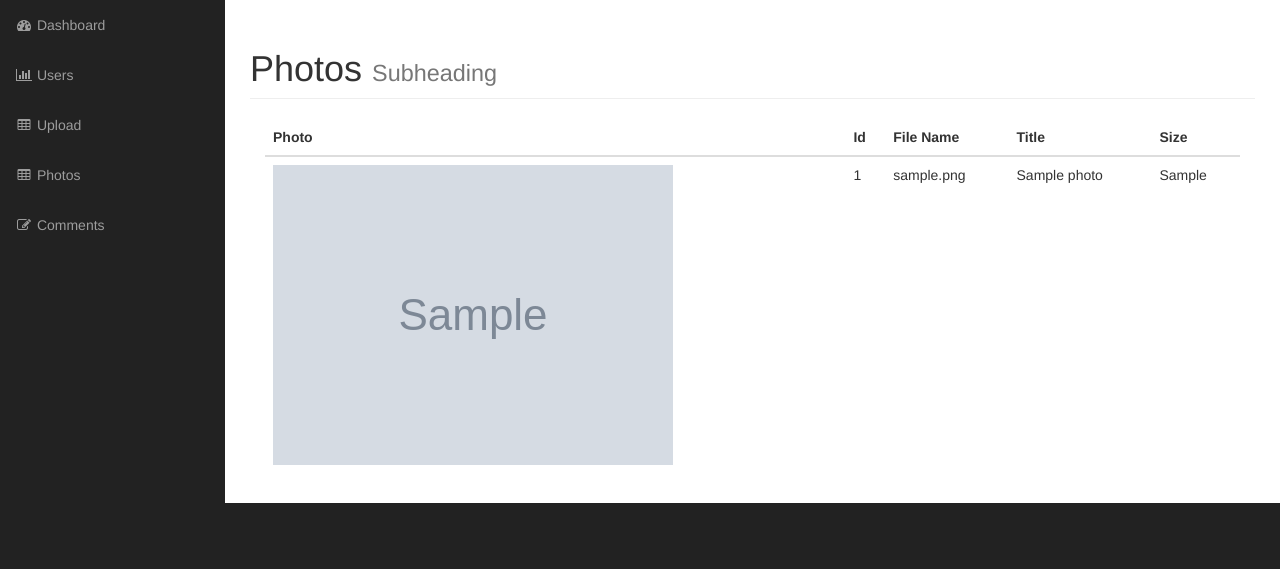
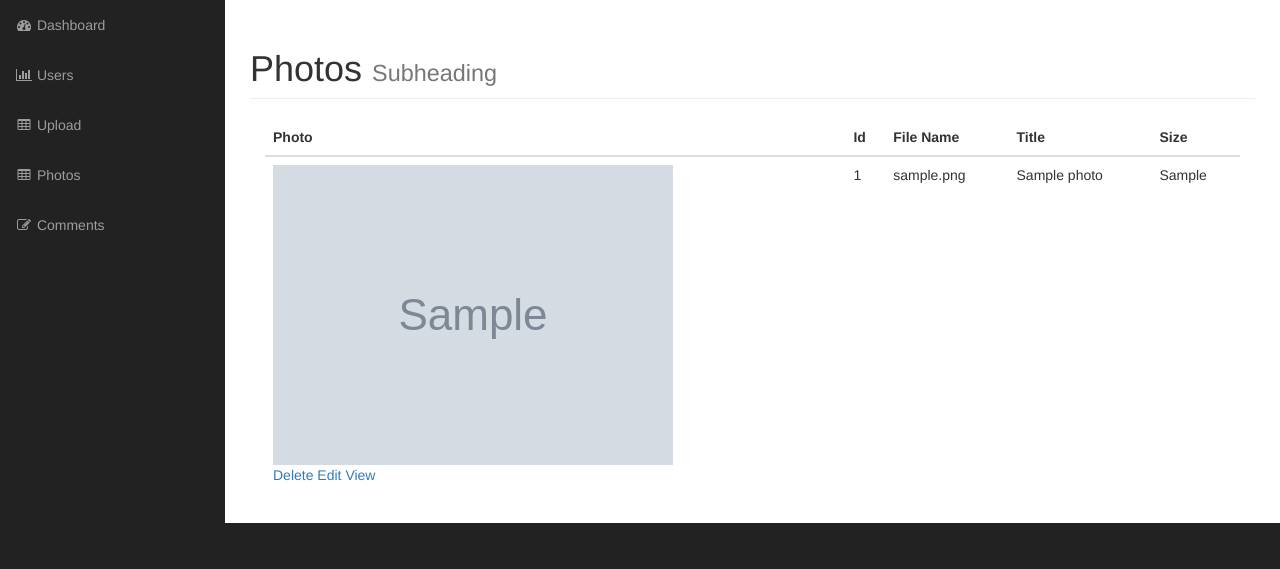
Before and after one commit to shreejanjoshi/PhotoGallery, a PHP site: page /admin/photos.php in a window 1280 px wide. Shown: the part 51-620 px from the top of the page. Run offline with PHP 8.4, Linux system fonts and the light colour scheme; the visitor is signed in with stand-in values (Sample User, id 1); tables that the repository leaves empty or names only in its code hold one stand-in row (values such as "Sample post"); grey boxes marked "Sample" are stand-in pictures; grey boxes labelled with a size stand in for pictures from a placeholder-image service; some libraries are stand-ins or nearby versions.

Commit message:
made delete page and link

```diff
--- a/admin/photos.php
+++ b/admin/photos.php
@@ -47,7 +47,13 @@
                             <tbody>
                             <?php foreach ($photos as $photo) : ?>
                             <tr>
-                                <td><img class="img-responsive" src="<?php echo $photo->picture_path(); ?>" alt=""></td>
+                                <td><img class="img-responsive" src="<?php echo $photo->picture_path(); ?>" alt="">
+                                    <div class="pictures_link">
+                                        <a href="delete_photo.php/?id=<?php echo $photo->photo_id; ?>">Delete</a>
+                                        <a href="delete_photo.php/?id=<?php echo $photo->photo_id; ?>">Edit</a>
+                                        <a href="delete_photo.php/?id=<?php echo $photo->photo_id; ?>">View</a>
+                                    </div>
+                                </td>
                                 <td><?php echo $photo->photo_id; ?></td>
                                 <td><?php echo $photo->filename; ?></td>
                                 <td><?php echo $photo->title; ?></td>
```
Also changed, not shown: admin/delete_photo.php (added, +12 -0 lines).
